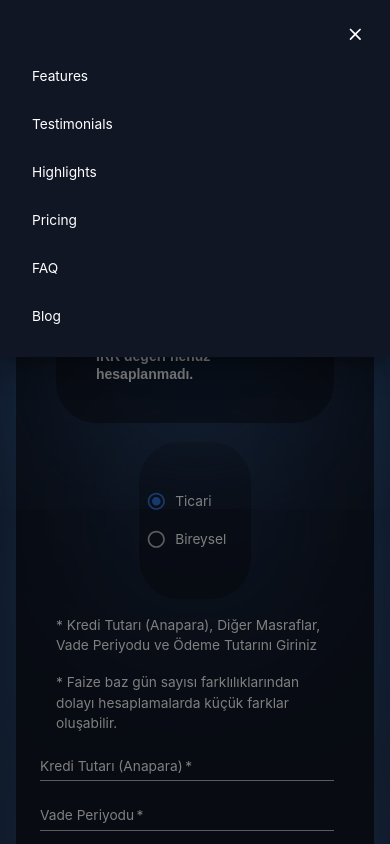
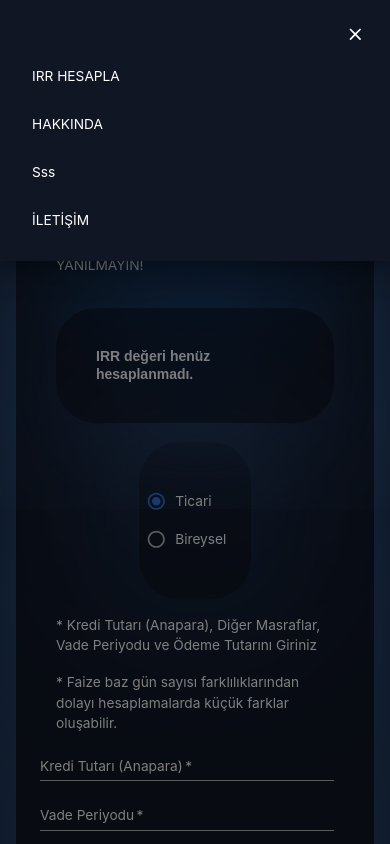
Before and after one commit to haticekatranciakgul/test.kredi-maliyeti-hesaplama, a React (Create React App) app: page / in a window 390 px wide. Both pictures are taken after a click on the button "Menu button". Shown: the top 844 px of the page. Built offline with nearby package versions, Linux system fonts and the light colour scheme.

Commit message:
Update navbar mobile

```diff
--- a/src/Pages/Navbar.js
+++ b/src/Pages/Navbar.js
@@ -64,22 +64,22 @@ export default function AppAppBar() {
               <Button variant="text"
                 sx={{ color: theme => theme.palette.mode === 'dark' ? 'white' : 'black' }}
                 color="inherit" size="small">
-                  <Link to={`/hesapla`} style={{ textDecoration: 'none', color: 'inherit' }}>IRR HESAPLA</Link>
+                <Link to={`/hesapla`} style={{ textDecoration: 'none', color: 'inherit' }}>IRR HESAPLA</Link>
               </Button>
               <Button variant="text"
                 sx={{ color: theme => theme.palette.mode === 'dark' ? 'white' : 'black' }}
                 size="small">
-                  <Link to={`/hakkinda`} style={{ textDecoration: 'none', color: 'inherit' }}>HAKKINDA</Link>
+                <Link to={`/hakkinda`} style={{ textDecoration: 'none', color: 'inherit' }}>HAKKINDA</Link>
               </Button>
               <Button variant="text"
                 sx={{ color: theme => theme.palette.mode === 'dark' ? 'white' : 'black' }}
                 color="inherit" size="small" >
-                  <Link to={`/sss`} style={{ textDecoration: 'none', color: 'inherit' }}>Sss</Link>
+                <Link to={`/sss`} style={{ textDecoration: 'none', color: 'inherit' }}>Sss</Link>
               </Button>
               <Button variant="text"
                 sx={{ color: theme => theme.palette.mode === 'dark' ? 'white' : 'black' }}
                 color="inherit" size="small" >
-                  <Link to={`/iletisim`} style={{ textDecoration: 'none', color: 'inherit' }}>İLETİŞİM</Link>
+                <Link to={`/iletisim`} style={{ textDecoration: 'none', color: 'inherit' }}>İLETİŞİM</Link>
               </Button>
             </Box>
           </Box>
@@ -125,13 +125,18 @@ export default function AppAppBar() {
                   </IconButton>
                 </Box>
 
-                <MenuItem>Features</MenuItem>
-                <MenuItem>Testimonials</MenuItem>
-                <MenuItem>Highlights</MenuItem>
-                <MenuItem>Pricing</MenuItem>
-                <MenuItem>FAQ</MenuItem>
-                <MenuItem>Blog</MenuItem>
-
+                <MenuItem>
+                  <Link to={`/hesapla`} style={{ textDecoration: 'none', color: 'inherit' }}>IRR HESAPLA</Link>
+                </MenuItem>
+                <MenuItem>
+                  <Link to={`/hakkinda`} style={{ textDecoration: 'none', color: 'inherit' }}>HAKKINDA</Link>
+                </MenuItem>
+                <MenuItem>
+                  <Link to={`/sss`} style={{ textDecoration: 'none', color: 'inherit' }}>Sss</Link>
+                </MenuItem>
+                <MenuItem>
+                  <Link to={`/iletisim`} style={{ textDecoration: 'none', color: 'inherit' }}>İLETİŞİM</Link>
+                </MenuItem>
               </Box>
             </Drawer>
           </Box>
```
